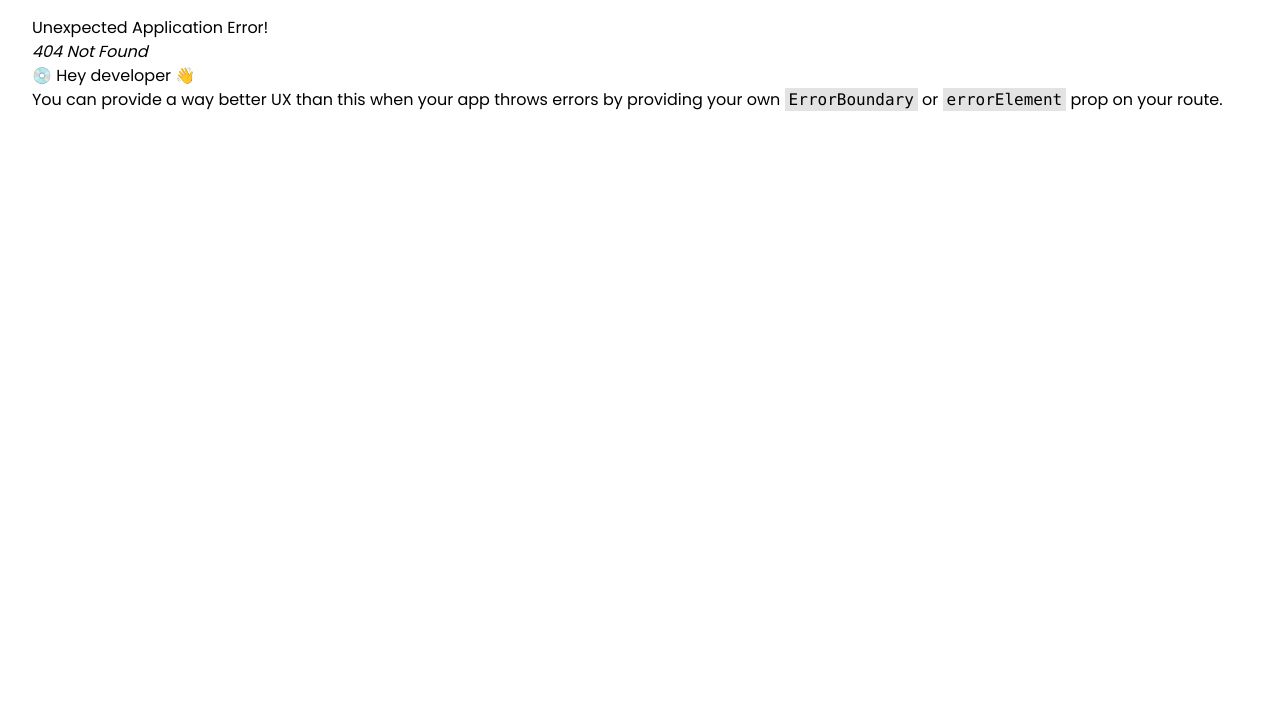
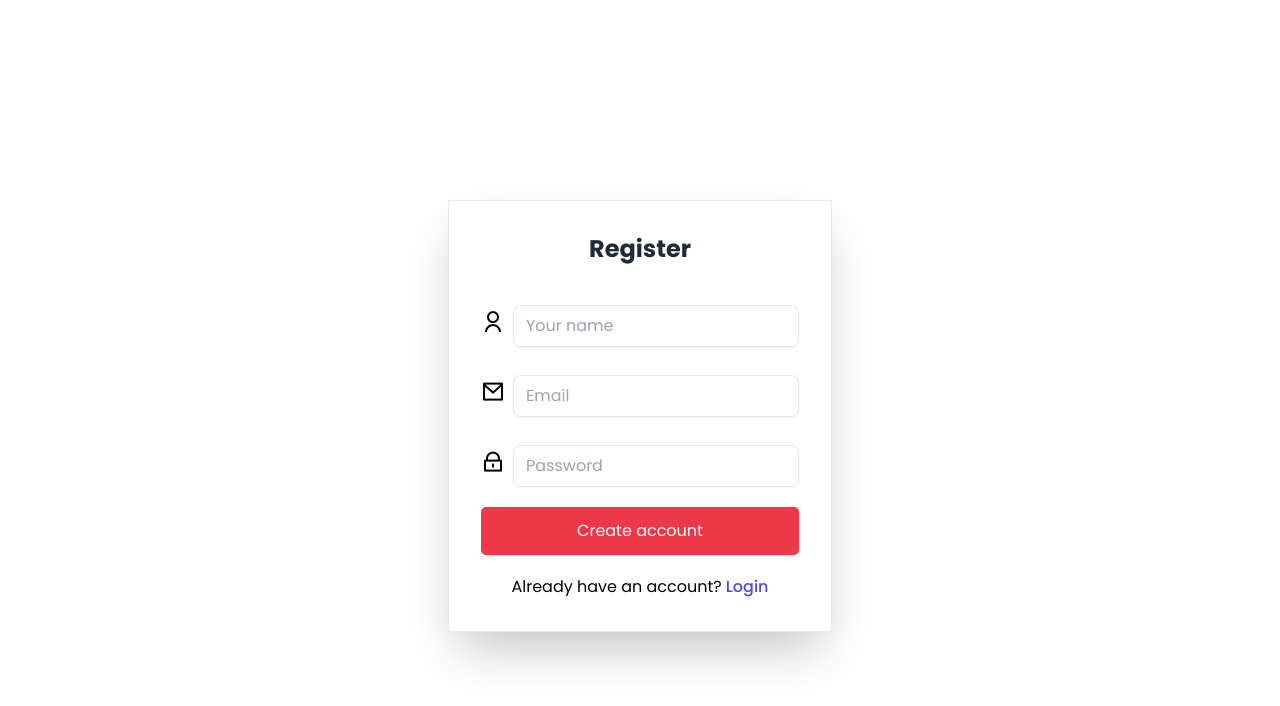
Before and after one commit to eliasdewa/E-commerce-website-MERN, a React (Vite) app in the folder frontend/: page /register in a window 1280 px wide. Before the commit this address had no page. Shown: the top 706 px of the page. Built offline with nearby package versions, Linux system fonts and the light colour scheme.

Commit message:
Create login and register pages

```diff
--- /dev/null
+++ b/frontend/src/components/Login.jsx
@@ -0,0 +1,62 @@
+import { useState } from "react";
+import { Link } from "react-router-dom";
+
+const Login = () => {
+  const [email, setEmail] = useState('');
+  const [password, setPassword] = useState('');
+
+  const handleSubmit = (e) => {
+    e.preventDefault();
+    // login logic here
+    console.log({ email, password });
+  };
+  return (
+    <section className="h-screen flex items-center justify-center">
+      <div className="max-w-sm border shadow-2xl bg-white mx-auto p-8">
+        <h3 className="text-gray-800 text-xl text-center font-bold sm:text-2xl">
+          Please Login
+        </h3>
+        <form onSubmit={handleSubmit} className="max-w-sm mx-auto space-y-5 pt-8">
+          {/* email */}
+          <div className="w-full flex items-center justify-center gap-2">
+            <i className="ri-mail-line ri-xl"></i>
+            <input
+              type="email"
+              name="email"
+              id="email"
+              placeholder="Email"
+              onChange={(e) => setEmail(e.target.value)}
+              className="w-full mt-2 px-3 py-2 text-gray-500 bg-transparent outline-none border focus:border-indigo-600 shadow-sm rounded-lg"
+            />
+          </div>
+          {/* password */}
+          <div className="w-full flex items-center justify-center gap-2">
+            <i className="ri-lock-line ri-xl"></i>
+            <input
+              type="password"
+              name="password"
+              id="password"
+              onChange={(e) => setPassword(e.target.value)}
+              placeholder="Password"
+              className="w-full mt-2 px-3 py-2 text-gray-500 bg-transparent outline-none border focus:border-indigo-600 shadow-sm rounded-lg"
+            />
+          </div>
+          {/* login btn */}
+          <button type="submit" className="btn w-full mx-auto mt-2 bg-green text-white hover:scale-105">
+            Login
+          </button>
+          <p className="text-center my-2">
+            Don't have an account?{" "}
+            <Link
+              to="/register"
+              className="font-medium text-indigo-600 hover:text-indigo-500 hover:underline ml-1"
+            >
+              Sign Up Here
+            </Link>{" "}
+          </p>
+        </form>
+      </div>
+    </section>
+  );
+};
+export default Login;
--- /dev/null
+++ b/frontend/src/components/Register.jsx
@@ -0,0 +1,75 @@
+import { useState } from "react";
+import { Link } from "react-router-dom";
+
+const Register = () => {
+  const [name, setName] = useState('');
+  const [email, setEmail] = useState('');
+  const [password, setPassword] = useState('');
+
+  const handleSubmit = (e) => {
+    e.preventDefault();
+    // login logic here
+    console.log({ name, email, password });
+  };
+  return (
+    <section className="h-screen flex items-center justify-center">
+      <div className="max-w-sm border shadow-2xl bg-white mx-auto p-8">
+        <h3 className="text-gray-800 text-xl text-center font-bold sm:text-2xl">
+          Register
+        </h3>
+        <form onClick={handleSubmit} className="max-w-sm mx-auto space-y-5 pt-8">
+          {/* name */}
+          <div className="w-full flex items-center justify-center gap-2">
+            <i className="ri-user-line ri-xl"></i>
+            <input
+              type="text"
+              name="name"
+              id="name"
+              onChange={(e) => setName(e.target.value)}
+              placeholder="Your name"
+              className="w-full mt-2 px-3 py-2 text-gray-500 bg-transparent outline-none border focus:border-indigo-600 shadow-sm rounded-lg"
+            />
+          </div>
+          {/* email */}
+          <div className="w-full flex items-center justify-center gap-2">
+            <i className="ri-mail-line ri-xl"></i>
+            <input
+              type="email"
+              name="email"
+              id="email"
+              onChange={(e) => setEmail(e.target.value)}
+              placeholder="Email"
+              className="w-full mt-2 px-3 py-2 text-gray-500 bg-transparent outline-none border focus:border-indigo-600 shadow-sm rounded-lg"
+            />
+          </div>
+          {/* password */}
+          <div className="w-full flex items-center justify-center gap-2">
+            <i className="ri-lock-line ri-xl"></i>
+            <input
+              type="password"
+              name="password"
+              id="password"
+              onChange={(e) => setPassword(e.target.value)}
+              placeholder="Password"
+              className="w-full mt-2 px-3 py-2 text-gray-500 bg-transparent outline-none border focus:border-indigo-600 shadow-sm rounded-lg"
+            />
+          </div>
+          {/* Sign up btn */}
+          <button className="btn w-full mx-auto mt-2 bg-green text-white hover:scale-105">
+            Create account
+          </button>
+          <p className="text-center my-2">
+            Already have an account?
+            <Link
+              to="/login"
+              className="font-medium text-indigo-600 hover:text-indigo-500 hover:underline ml-1"
+            >
+              Login
+            </Link>
+          </p>
+        </form>
+      </div>
+    </section>
+  );
+}
+export default Register
--- a/frontend/src/pages/products/CartModal.jsx
+++ b/frontend/src/pages/products/CartModal.jsx
@@ -91,7 +91,7 @@ const CartModal = ({ products, isCartOpen, onClose }) => {
                       {/* Remove product */}
                       <div className="ml-5">
                         <button onClick={(e) => handleRemove(e, item._id)}>
-                          <i className="ri-delete-bin-line p-1.5 object-cover rounded-full hover:bg-primary"></i>
+                          <i className="ri-delete-bin-line ri-xl hover:text-primary"></i>
                         </button>
                       </div>
                     </div>
```
Also changed, not shown: frontend/src/routers/router.jsx (+10 -0 lines).
